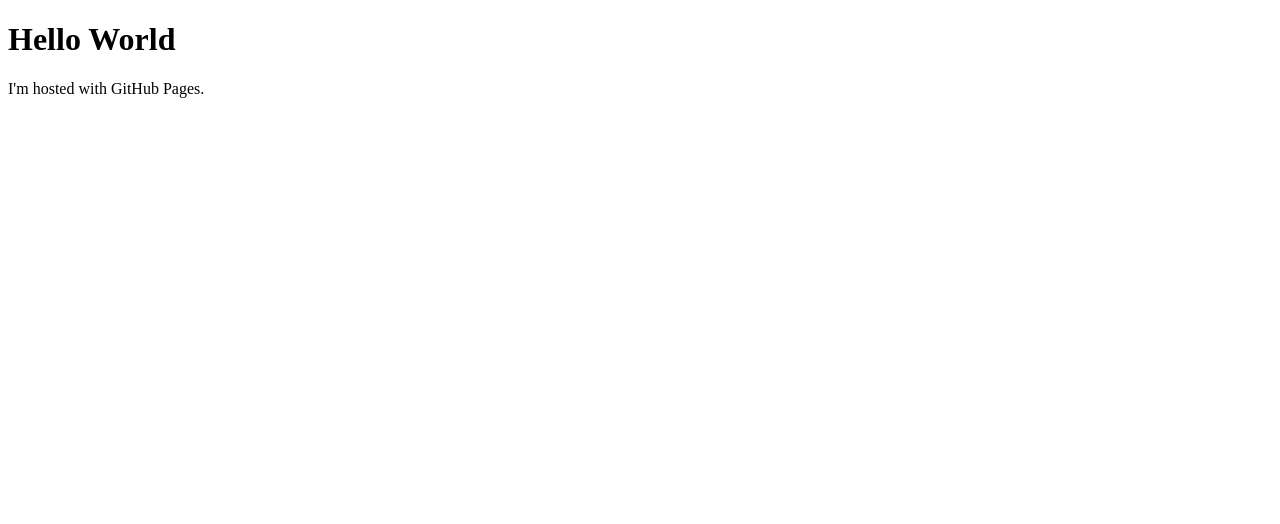
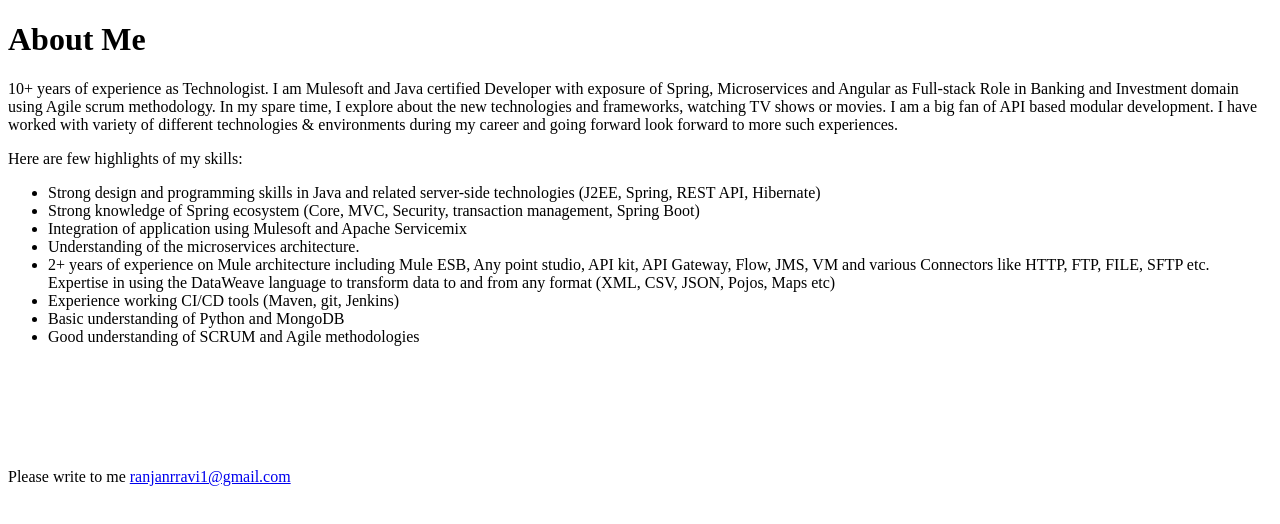
Before and after one commit to ranjanrravi1/ranjanrravi1.github.io, a plain HTML site: page index.html in a window 1280 px wide. Drawn offline with Linux system fonts and the light colour scheme.

Commit message:
Update index.html

```diff
--- a/index.html
+++ b/index.html
@@ -1,7 +1,91 @@
 <!DOCTYPE html>
 <html>
+<meta charset="utf-8">
+    <meta http-equiv="X-UA-Compatible" content="IE=edge">
+    <meta name="viewport" content="width=device-width, initial-scale=1">
+    <title>My Portfolio</title>
 <body>
-<h1>Hello World</h1>
-<p>I'm hosted with GitHub Pages.</p>
+<h1>About Me</h1>
+<p>
+10+ years of experience as Technologist.
+I am Mulesoft and Java certified Developer with exposure of Spring, Microservices and Angular as Full-stack Role in Banking and Investment domain using Agile scrum methodology.
+
+In my spare time, I explore about the new technologies and frameworks, watching TV shows or movies.
+
+I am a big fan of API based modular development. I have worked with variety of different technologies & environments during my career and going forward look forward to more such experiences.
+</p>
+Here are few highlights of my skills:
+<ul>
+<li>Strong design and programming skills in Java and related server-side technologies (J2EE, Spring, REST API, Hibernate)
+</li>
+<li>Strong knowledge of Spring ecosystem (Core, MVC, Security, transaction management, Spring Boot)
+</li>
+<li>Integration of application using Mulesoft and Apache Servicemix
+</li>
+<li>Understanding of the microservices architecture.
+</li>
+<li>2+ years of experience on Mule architecture including Mule ESB, Any point studio, API kit, API Gateway, Flow, JMS, VM and various Connectors like HTTP, FTP, FILE, SFTP etc.
+<br/>Expertise in using the DataWeave language to transform data to and from any format (XML, CSV, JSON, Pojos, Maps etc)
+</li>
+<li>Experience working CI/CD tools (Maven, git, Jenkins)
+</li>
+<li>Basic understanding of Python and MongoDB
+</li>
+<li>Good understanding of SCRUM and Agile methodologies
+</li>
+
+</ul>
+<!--<h2>PROFESSIONAL SUMMARY</h2>
+<ul>
+<li>10+ years of IT experience in analysis, design, development, documentation, implementing and testing of software systems in Java, J2EE, Mule and various open-source technologies. Strong experience in Object oriented programming.
+</li
+<li>Strong Knowledge on Application Development using Software Development Life Cycle SDLC using various methodologies like Waterfall, Agile/Scrum.
+</li>
+<li>Expertise in working with various J2EE technologies including Hibernate, Spring MVC, IOC, JDBC Framework, Servlets, collections, JNDI, JMS, JDBC, AJAX, WEB SERVICES and MAVEN.
+</li>
+<li>Experience in creating architecture diagrams, data models, API specs, Microservice definitions, and high-level solution designs.
+</li>
+<li>Developed new libraries with Microservice architecture using REST APIs and Spring Boot.
+</li>
+<li>6+ years of experience in developing RESTFull webservices in Spring and Jax-rs.
+</li>
+<li>Experience in implementing Java EE design patterns such as MVC, Singleton, Session Facade, DAO, DTO, and Business Delegate in the development of Multi-Tier distributed Enterprise Applications.
+</li>
+<li>2+ years of experience on Mule architecture including Mule ESB, Any point studio, API kit, API Gateway, Flow, JMS, VM and various Connectors like HTTP, FTP, FILE, SFTP etc.
+</li>
+<li>Expertise in using the DataWeave language to transform data to and from any format (XML, CSV, JSON, Pojos, Maps etc)
+</li>
+<li>Extensively worked on both Enterprise and Community editions of MULE ESB. Have an experience working with the MULE API manager and RAML.
+</li>
+<li>Experienced troubleshooting Mule ESB, including working with debuggers, flow analyzers, and configuration tools.
+</li>
+<li>Experience developing on the Mule ESB platform to deliver SOAP & REST based APIs.
+</li>
+<li>Extensively worked on UI/Ux framework such as Angular, Ajax, HTML and CSS.
+</li>
+<li>Experienced in database systems like Oracle and PostgreSql to manage tables and created views, indexes, sequences, stored procedures.
+</li>
+<li>Responsible to develop RESTful/SOAP web services in Mule ESB based on SOA architecture.
+</li>
+<li>Good working knowledge of Application Server like Apache Tomcat, WebLogic, WebSphere and JBoss Application Servers.
+</li>
+<li>Strong experience in Integration using Mule ESB to various third party solutions.
+</li>
+<li>Created http inbound & outbound flows, routing, orchestration, transformations and Security of MULE ESB application using OAuth.
+</li>
+<li>Hands on experience with build and deployment tools including Ant / Maven, logging and Debugging using Slf4 and Log4j, unit and integration testing using JUnit.
+</li>
+<li>Good working experience in GUI design and application development using IDE like Eclipse, IntelliJ and Visual Studio.
+</li>
+<li>Excellent team player with good analytical, strategic planning and interpersonal and communication skills. Highly motivated, enthusiastic and self-starter.
+</li>
+<li>Responsible for the project delivery along with handling the team.
+Received various appreciations from management including STAR PERFORMER OF THE QUARTER, GOLD/SILVER AWARDs, etc.
+</li>
+
+</ul>
+-->
+<br/><br/><br/><br/><br/>
+<p>Please write to me <a href="mailto:ranjanrravi1@gmail.com">ranjanrravi1@gmail.com</a> </p>
 </body>
 </html>
```
